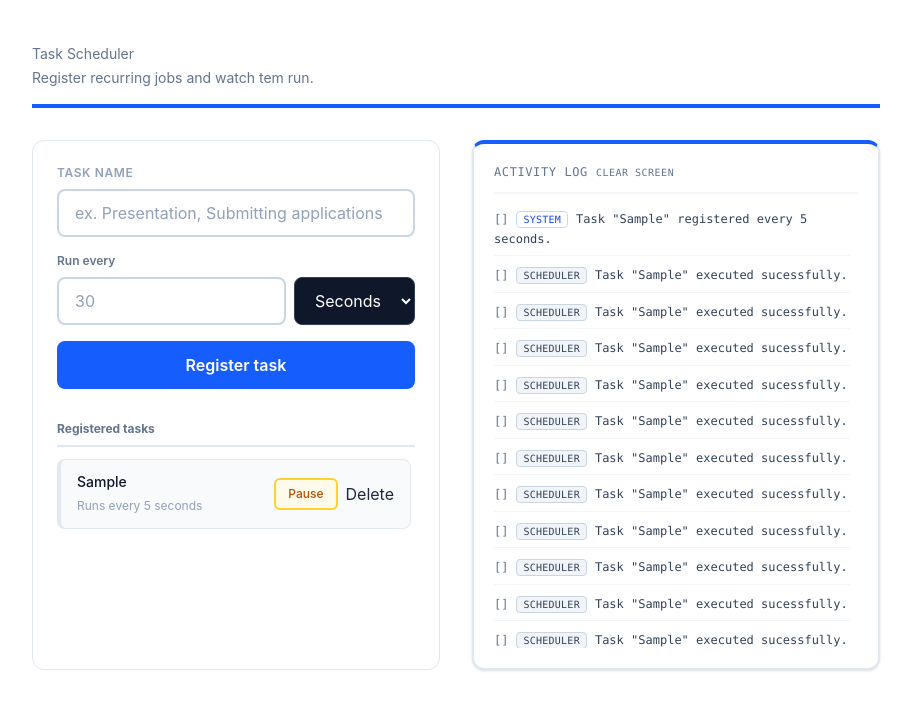
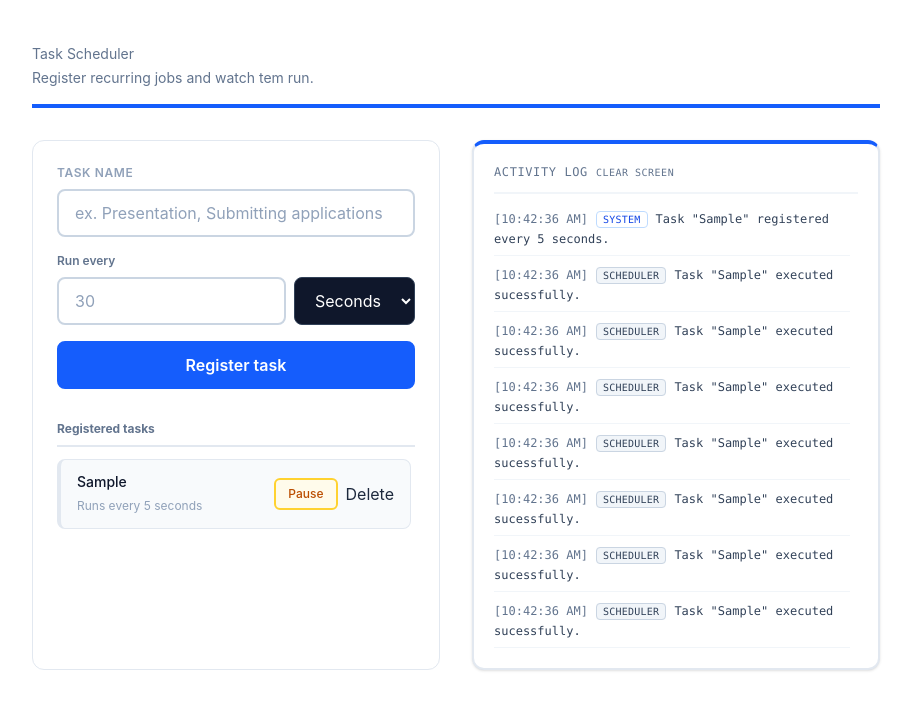
Before and after one commit to martinengo2108-collab/Learning_React_Js, a React (Vite) app in the folder Task_scheduler/: page / in a window 1280 px wide. Both pictures are taken after typing "Sample", "5" into the empty fields and a click on the button "Register task". Shown: the top 710 px of the page, without its empty margins (184-1095 px from the left). Built offline with nearby package versions, Linux system fonts and the light colour scheme.

Commit message:
settling errors

```diff
--- a/Task_scheduler/src/components/TerminalLog.jsx
+++ b/Task_scheduler/src/components/TerminalLog.jsx
@@ -44,7 +44,7 @@ export default function TerminalLog({logs,onClear}){
                             key={index}
                             className="leading-relaxed border-b border-slate-100 pb-1.5 last:border-0">
                                 <span
-                                className="text-slate-500 mr-2">[{log.timesstamp}]</span>
+                                className="text-slate-500 mr-2">[{log.timestamp}]</span>
                                 <span className={`px-1.5 py-0.5 rounded text-[10px] uppercase font-boldd tracking-wide mr-2 ${tagstyle}`}>
                                     {log.sender}
                                 </span>
```
